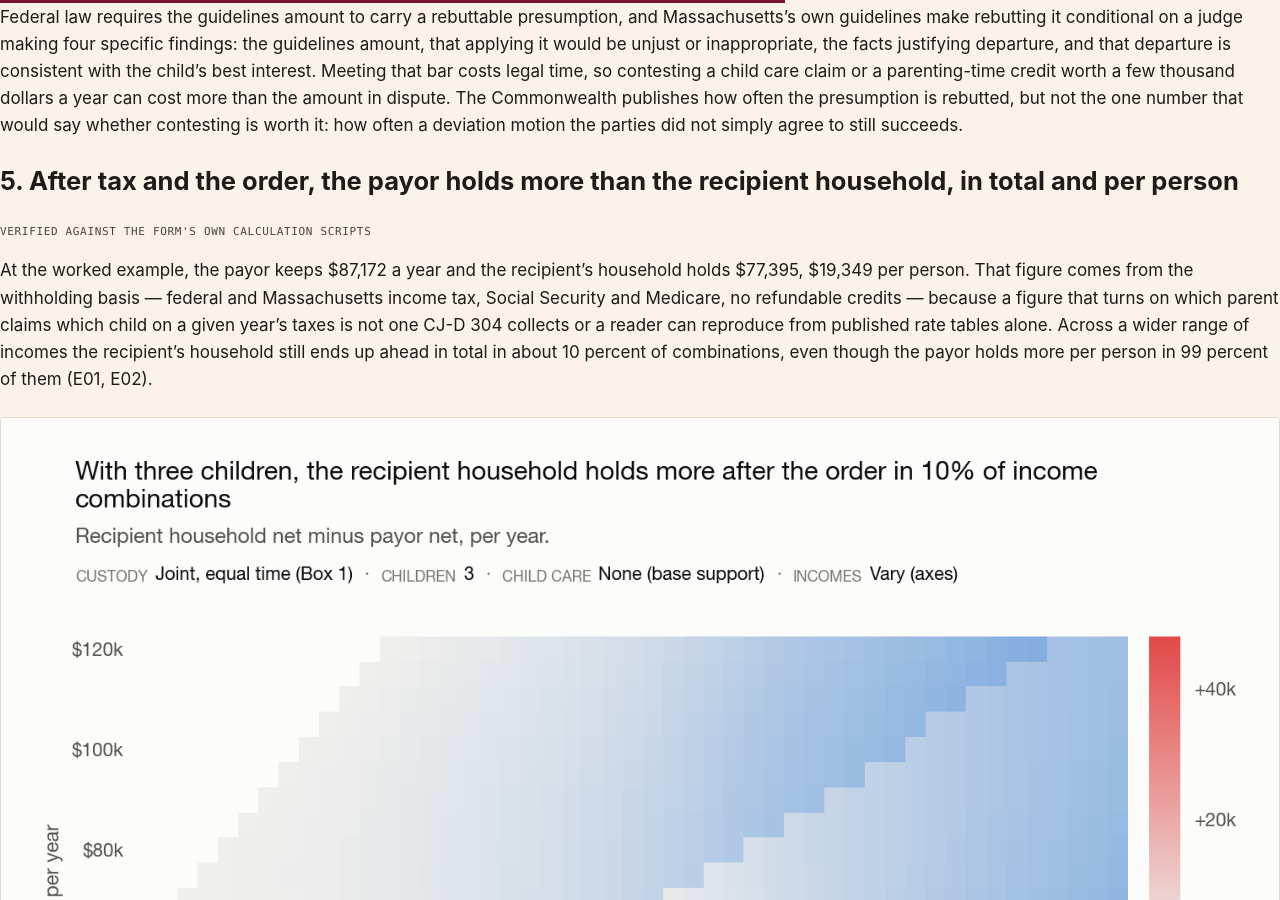
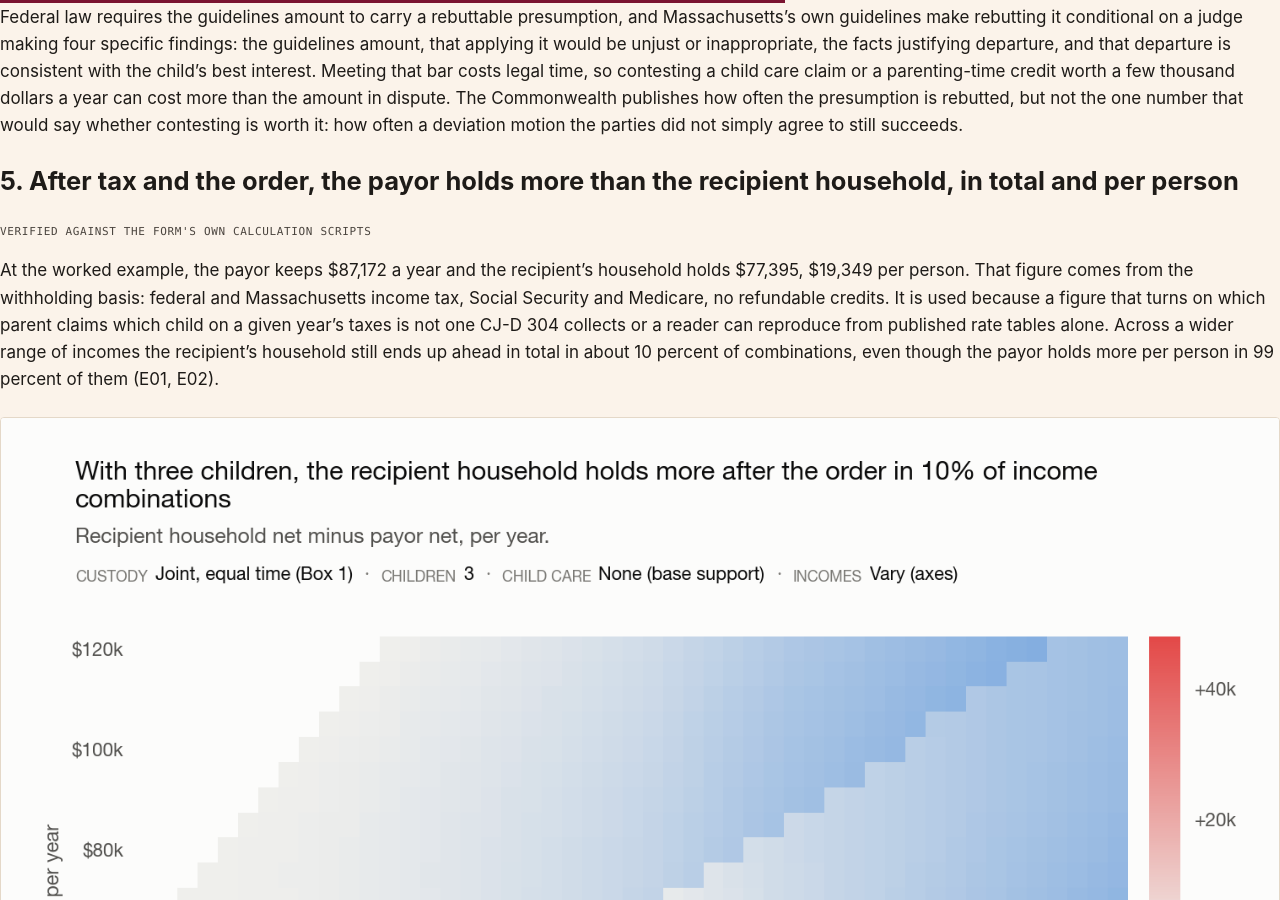
Before and after one commit to campbefs/checktheworksheet, a Jekyll site: the page built from findings/index.md, in a window 1280 px wide and 900 px high, scrolled down 5562 px. Built offline with Jekyll 4.4.1, drawn with Linux system fonts in a browser that asks for light colours.

Commit message:
findings: remove the two em dashes from the Finding 5 withholding-basis sentence
Paired with the private repo's Attachment A fix. Same Task 5 review finding.

```diff
--- a/findings/index.md
+++ b/findings/index.md
@@ -105,8 +105,8 @@ often a deviation motion the parties did not simply agree to still succeeds.
 <p class="confidence-tag">Verified against the form's own calculation scripts</p>
 
 At the worked example, the payor keeps $87,172 a year and the recipient's household holds
-$77,395, $19,349 per person. That figure comes from the withholding basis — federal and
-Massachusetts income tax, Social Security and Medicare, no refundable credits — because a figure
+$77,395, $19,349 per person. That figure comes from the withholding basis: federal and
+Massachusetts income tax, Social Security and Medicare, no refundable credits. It is used because a figure
 that turns on which parent claims which child on a given year's taxes is not one CJ-D 304 collects
 or a reader can reproduce from published rate tables alone.
 Across a wider range of incomes the recipient's household still ends up ahead in total in about
```
